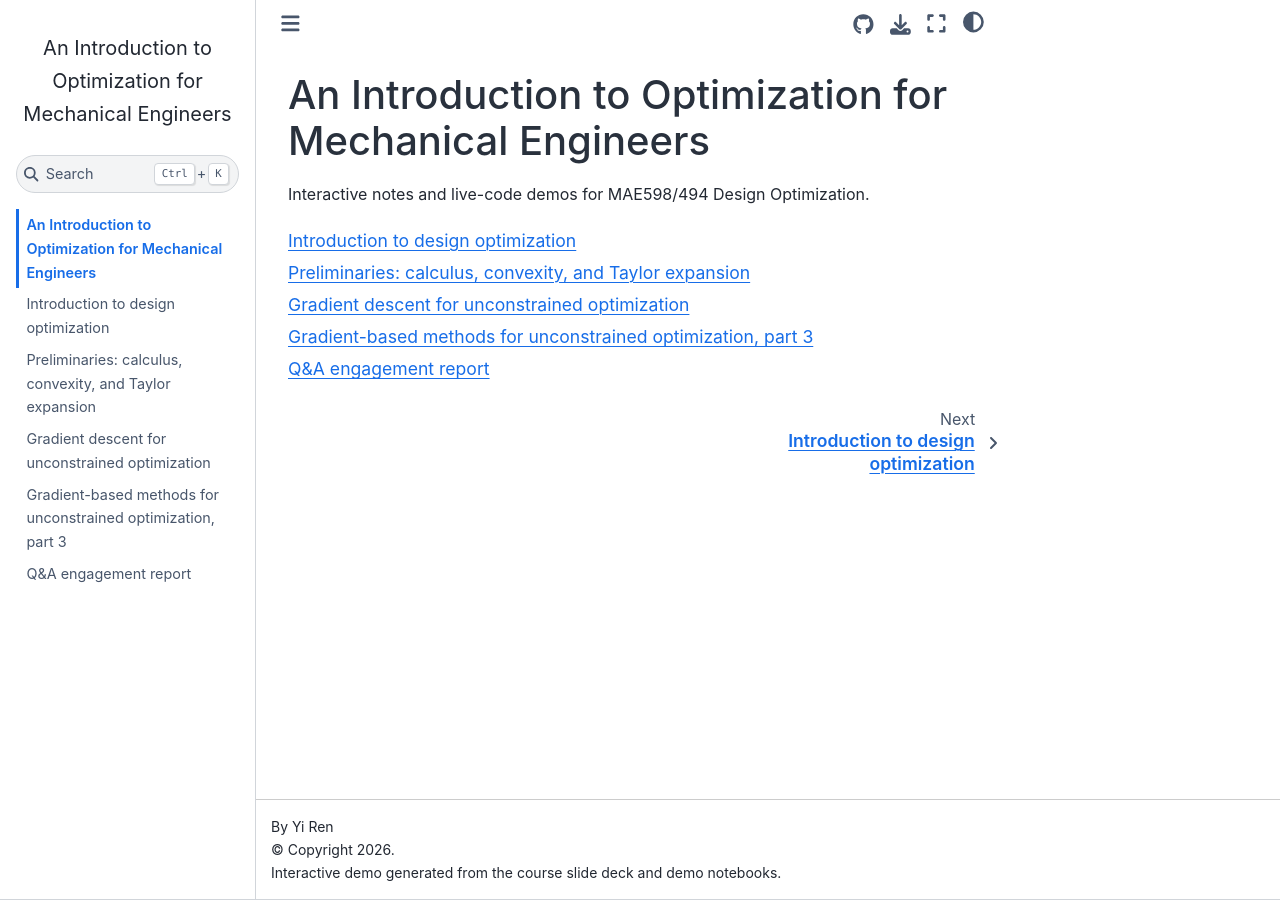
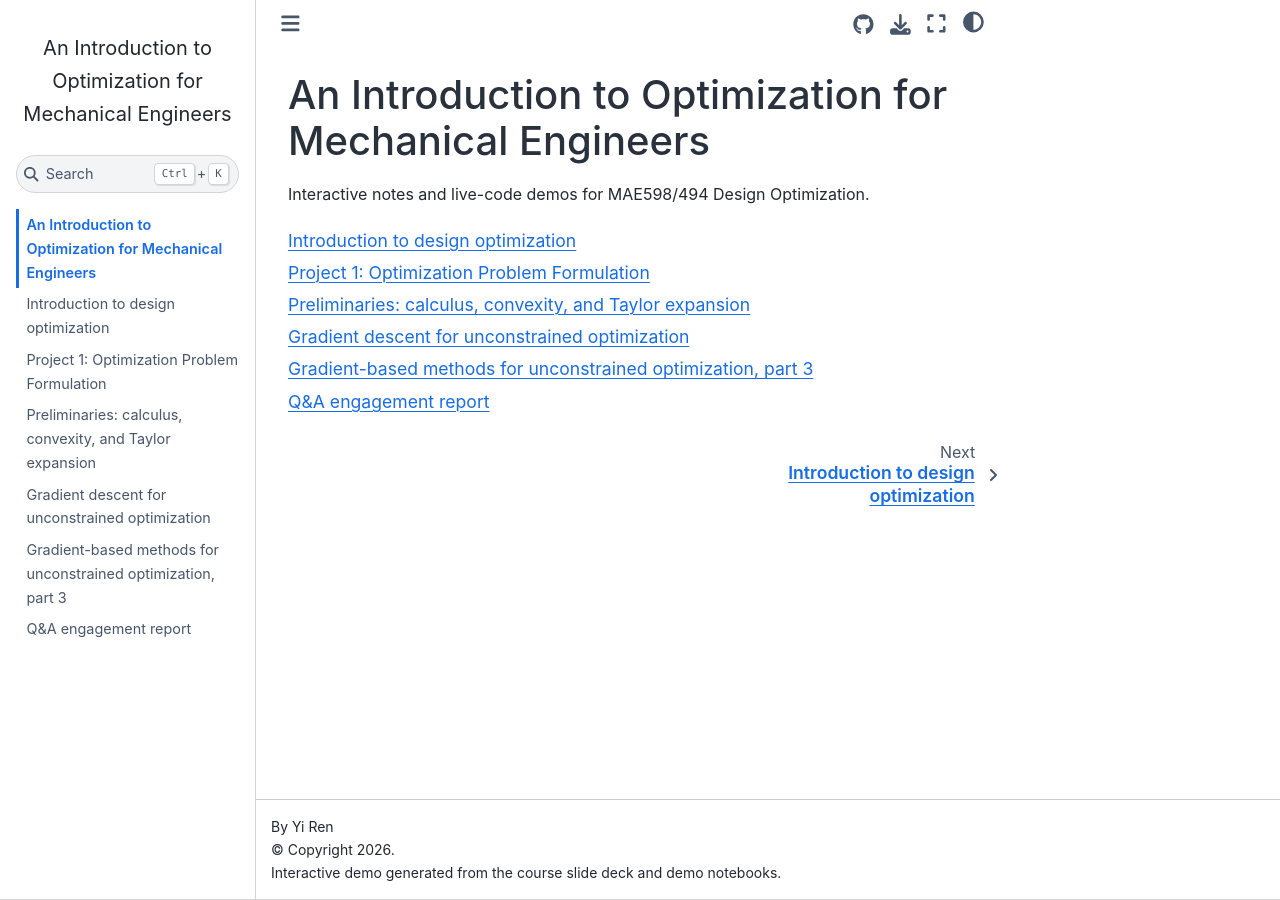
Before and after one commit to DesignInformaticsLab/DesignOptimization2025, a Jupyter Book: the page built from docs/index.md, in a window 1280 px wide. Built offline with Jupyter Book 1.0.4 settings and Sphinx 7.4.7 and the Sphinx Book theme 1.1.4, drawn with Linux system fonts in a browser that asks for light colours.

Commit message:
Add Project 1 to Jupyter Book table of contents
Insert project1_optimization_formulation after introduction and before
preliminaries so it appears on the course website.

Co-Authored-By: Claude Opus 4.6 <noreply@anthropic.com>

```diff
--- a/docs/_toc.yml
+++ b/docs/_toc.yml
@@ -2,6 +2,7 @@ format: jb-book
 root: index
 chapters:
   - file: optimization_intro_2026
+  - file: project1_optimization_formulation
   - file: optimization_prelim_2025
   - file: gradient_descent_2025
   - file: optimization_gradient_descent_advanced_2025
```
